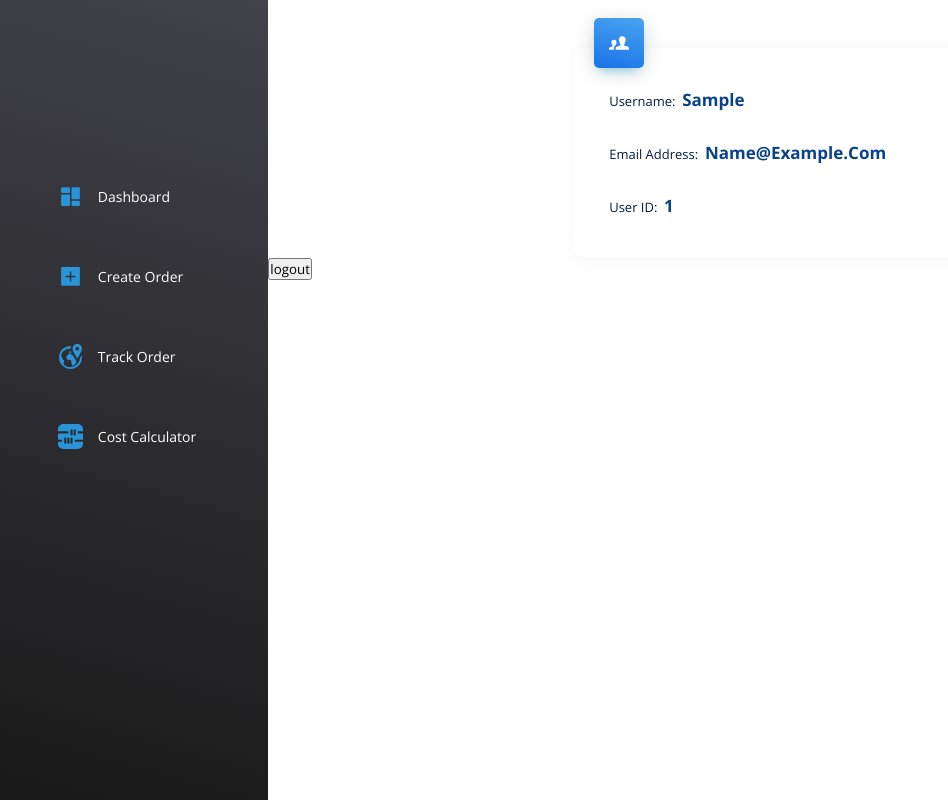
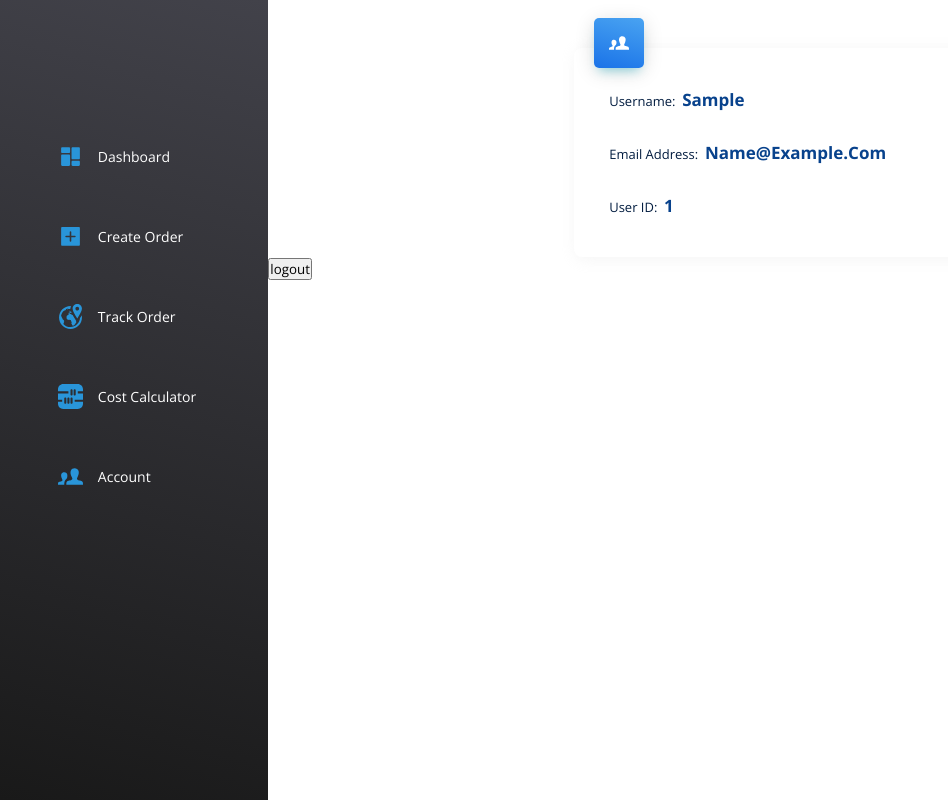
Before and after one commit to rambey-coder/checkit-enterprise, a React (Create React App) app: page /account in a window 1280 px wide. Shown: the whole page, without its empty margins (0-948 px from the left). Built offline with nearby package versions, Linux system fonts and the light colour scheme; sample sign-in values are in the browser's storage.

Commit message:
refactor: add account link to side bar

```diff
--- a/src/components/Sidebar/Sidebar.js
+++ b/src/components/Sidebar/Sidebar.js
@@ -3,9 +3,10 @@ import styles from "./Sidebar.module.css";
 import { Link } from "react-router-dom";
 
 import dashboard from "./assets/dashboard.svg";
-import create from "./assets/create.svg"
-import track from "./assets/track.svg"
-import calc from "./assets/calculate.svg"
+import create from "./assets/create.svg";
+import track from "./assets/track.svg";
+import calc from "./assets/calculate.svg";
+import user from "./assets/user.svg"
 
 const Sidebar = () => {
   return (
@@ -20,17 +21,22 @@ const Sidebar = () => {
           <div>
             <img src={create} alt="create" />
             <p>Create Order</p>
-                  </div>
+          </div>
 
           <div>
             <img src={track} alt="dashboard" />
             <p>Track Order</p>
-                  </div>
+          </div>
 
           <div>
             <img src={calc} alt="dashboard" />
             <p>Cost Calculator</p>
           </div>
+
+          <Link to="/account">
+            <img src={user} alt="dashboard" />
+            <p>Account</p>
+          </Link>
         </div>
       </div>
     </div>
```
Also changed, not shown: src/components/Sidebar/assets/user.svg (added), src/pages/Account/assets/add.svg (deleted).
